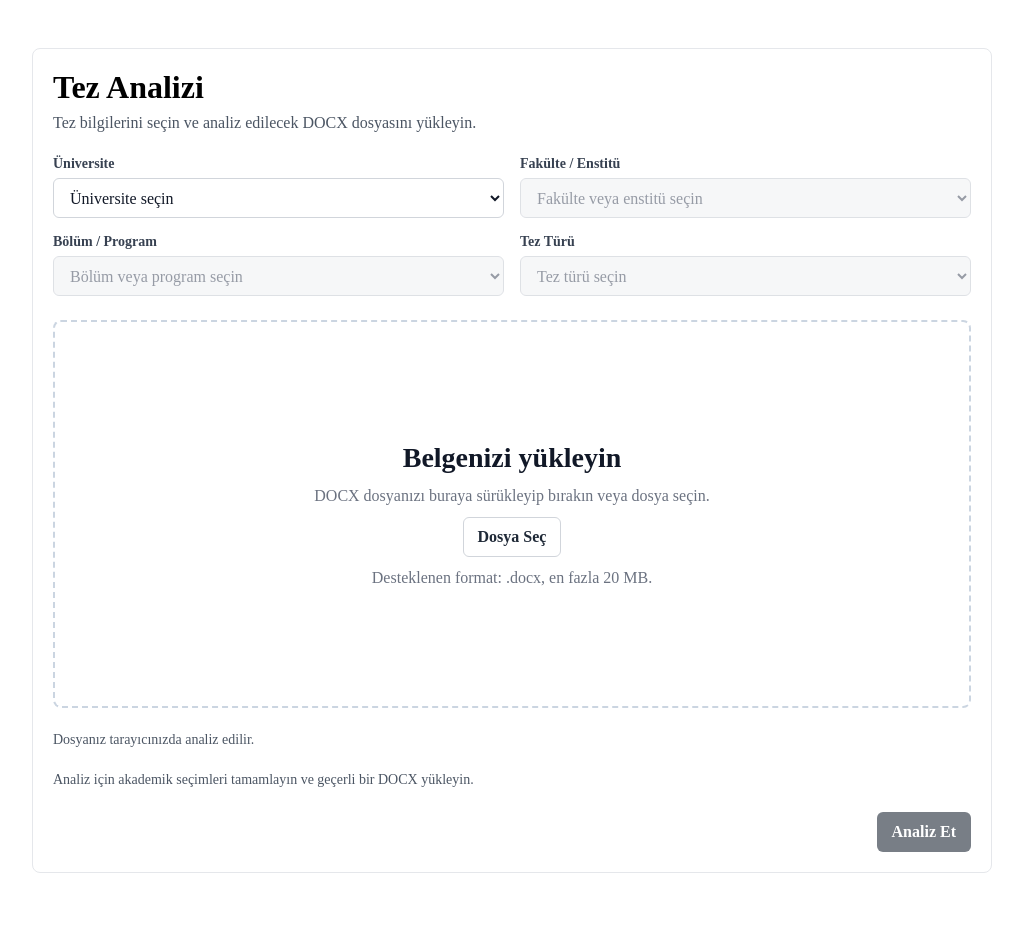
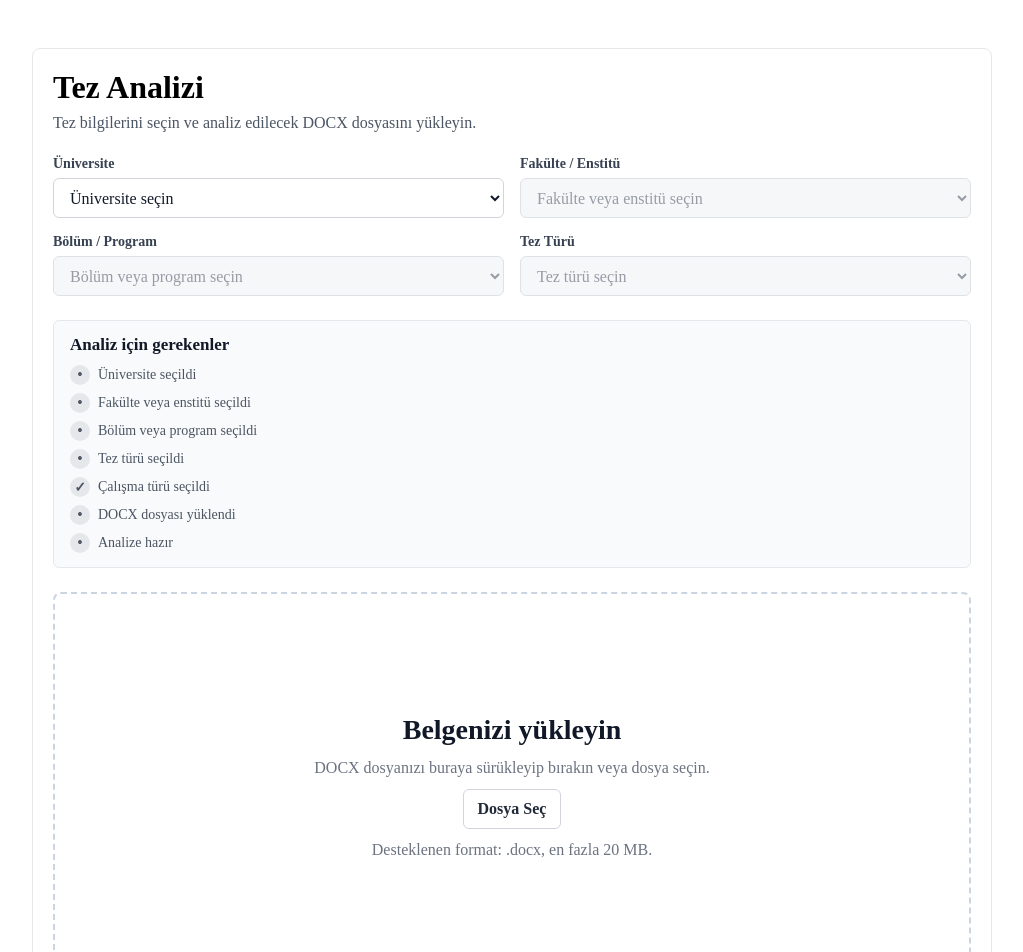
Before and after one commit to Ismail-Kandemir/thesisguard, a React (Vite) app: page / in a window 1280 px wide. Shown: the top 952 px of the page, without its empty margins (128-1151 px from the left). Before the commit the page ends 921 px from the top, so only its background shows below. Built offline with nearby package versions, Linux system fonts and the light colour scheme.

Commit message:
feat: improve upload and recovery experience

```diff
--- a/src/features/analysis/report/components/AnalysisReportView.css
+++ b/src/features/analysis/report/components/AnalysisReportView.css
@@ -33,6 +33,14 @@
 .analysis-report__severity-legend > div:first-child {
   display: grid;
   gap: 6px;
+}
+
+.analysis-report__header-actions {
+  display: inline-flex;
+  flex-shrink: 0;
+  flex-wrap: wrap;
+  justify-content: flex-end;
+  gap: 8px;
 }
 
 .analysis-report__header p,
@@ -784,6 +792,7 @@
     flex-direction: column;
   }
 
+  .analysis-report__header-actions,
   .analysis-report__header .button {
     width: 100%;
   }
--- a/src/features/analysis/report/components/AnalysisReportView.tsx
+++ b/src/features/analysis/report/components/AnalysisReportView.tsx
@@ -27,6 +27,7 @@ type ResultFilter = 'all' | RuleResultStatus
 
 interface AnalysisReportViewProps {
   analysisReport: AnalysisReport
+  onChooseAnotherFile?: () => void
   onNewAnalysis: () => void
 }
 
@@ -92,6 +93,7 @@ const severityDisplayOrder: readonly RuleSeverity[] = ['error', 'warning', 'info
 
 export function AnalysisReportView({
   analysisReport,
+  onChooseAnotherFile,
   onNewAnalysis,
 }: AnalysisReportViewProps) {
   const [activeFilter, setActiveFilter] = useState<ResultFilter>('all')
@@ -117,7 +119,14 @@ export function AnalysisReportView({
           <h1>Analiz Raporu</h1>
           <p>Tezinizin kural uyumluluğunu ve düzeltilmesi gereken alanları inceleyin.</p>
         </div>
-        <Button onClick={onNewAnalysis}>Yeni Analiz</Button>
+        <div className="analysis-report__header-actions">
+          {onChooseAnotherFile ? (
+            <Button onClick={onChooseAnotherFile} variant="secondary">
+              Başka Dosya Seç
+            </Button>
+          ) : null}
+          <Button onClick={onNewAnalysis}>Yeni Analiz</Button>
+        </div>
       </header>
 
       <ReportSummary analysisReport={analysisReport} />
--- a/src/features/upload/components/UploadActions.css
+++ b/src/features/upload/components/UploadActions.css
@@ -1,9 +1,22 @@
 .upload-actions {
   display: flex;
-  justify-content: flex-end;
+  align-items: center;
+  justify-content: space-between;
+  gap: 16px;
+}
+
+.upload-actions__disabled-reason {
+  margin: 0;
+  color: #4b5563;
+  font-size: 14px;
 }
 
 @media (max-width: 480px) {
+  .upload-actions {
+    align-items: stretch;
+    flex-direction: column;
+  }
+
   .upload-actions .button {
     width: 100%;
   }
--- a/src/features/upload/components/UploadActions.tsx
+++ b/src/features/upload/components/UploadActions.tsx
@@ -3,19 +3,24 @@ import './UploadActions.css'
 
 type UploadActionsProps = {
   disabled: boolean
+  disabledReason?: string
   isAnalyzing?: boolean
   onAnalyze: () => void
 }
 
 export function UploadActions({
   disabled,
+  disabledReason,
   isAnalyzing = false,
   onAnalyze,
 }: UploadActionsProps) {
   return (
     <div className="upload-actions">
+      {disabled && !isAnalyzing && disabledReason ? (
+        <p className="upload-actions__disabled-reason">{disabledReason}</p>
+      ) : null}
       <Button disabled={disabled || isAnalyzing} onClick={onAnalyze}>
-        {isAnalyzing ? 'Analiz ediliyor...' : 'Analiz Et'}
+        {isAnalyzing ? 'Analiz ediliyor...' : disabled ? 'Eksikleri Tamamlayın' : 'Analiz Et'}
       </Button>
     </div>
   )
--- a/src/pages/ReportPage.tsx
+++ b/src/pages/ReportPage.tsx
@@ -7,10 +7,15 @@ import './ReportPage.css'
 
 interface ReportPageProps {
   analysisReport?: AnalysisReport
+  onChooseAnotherFile?: () => void
   onNewAnalysis?: () => void
 }
 
-export function ReportPage({ analysisReport, onNewAnalysis }: ReportPageProps) {
+export function ReportPage({
+  analysisReport,
+  onChooseAnotherFile,
+  onNewAnalysis,
+}: ReportPageProps) {
   const navigate = useNavigate()
 
   function handleNewAnalysis() {
@@ -37,6 +42,7 @@ export function ReportPage({ analysisReport, onNewAnalysis }: ReportPageProps) {
     <Container className="report-page">
       <AnalysisReportView
         analysisReport={analysisReport}
+        onChooseAnotherFile={onChooseAnotherFile}
         onNewAnalysis={handleNewAnalysis}
       />
     </Container>
--- a/src/pages/UploadPage.css
+++ b/src/pages/UploadPage.css
@@ -65,10 +65,73 @@
   font-size: 14px;
 }
 
+.upload-page__readiness {
+  display: grid;
+  gap: 10px;
+  padding: 14px 16px;
+  border: 1px solid #e5e7eb;
+  border-radius: 6px;
+  background: #f9fafb;
+}
+
+.upload-page__readiness h2 {
+  margin: 0;
+  color: #111827;
+  font-size: 17px;
+}
+
+.upload-page__readiness ul {
+  display: grid;
+  gap: 8px;
+  margin: 0;
+  padding: 0;
+  list-style: none;
+}
+
+.upload-page__readiness li {
+  display: flex;
+  align-items: center;
+  gap: 8px;
+  color: #4b5563;
+  font-size: 14px;
+}
+
+.upload-page__readiness li span {
+  display: inline-grid;
+  width: 20px;
+  height: 20px;
+  place-items: center;
+  flex-shrink: 0;
+  border-radius: 999px;
+  background: #e5e7eb;
+  color: #4b5563;
+  font-weight: 700;
+}
+
+.upload-page__readiness-item--done {
+  color: #166534;
+}
+
+.upload-page__readiness-item--done span {
+  background: #dcfce7;
+  color: #166534;
+}
+
 .upload-page__privacy-note {
   margin: 0;
   color: #4b5563;
   font-size: 14px;
+}
+
+.upload-page__error-recovery {
+  margin: 0;
+  padding: 12px 14px;
+  border: 1px solid #fecaca;
+  border-radius: 6px;
+  background: #fef2f2;
+  color: #991b1b;
+  font-size: 14px;
+  font-weight: 600;
 }
 
 .upload-page__analysis-status {
--- a/src/pages/UploadPage.tsx
+++ b/src/pages/UploadPage.tsx
@@ -51,6 +51,16 @@ export function UploadPage() {
   )
   const studyTypes = thesisTypeEntry?.studyTypes ?? []
   const disabledReason = getDisabledReason(selectedFile, academicSelection)
+  const readinessItems = createReadinessItems({
+    academicSelection,
+    hasSelectedFile: selectedFile !== null,
+    hasStudyTypes: studyTypes.length > 0,
+    organizationId,
+    studyTypeId,
+    thesisTypeId,
+    unitId,
+    universityId,
+  })
 
   function handleFileSelect(file: File) {
     const validation = validateUploadFile(file)
@@ -100,16 +110,28 @@ export function UploadPage() {
     }
   }
 
+  function handleChooseAnotherFile() {
+    setAnalysisReport(null)
+    setSelectedFile(null)
+    setIsAnalyzing(false)
+    setErrorMessage('')
+  }
+
+  function handleFullReset() {
+    handleChooseAnotherFile()
+    setUniversityId('')
+    setOrganizationId('')
+    setUnitId('')
+    setThesisTypeId('')
+    setStudyTypeId('')
+  }
+
   if (analysisReport) {
     return (
       <ReportPage
         analysisReport={analysisReport}
-        onNewAnalysis={() => {
-          setAnalysisReport(null)
-          setSelectedFile(null)
-          setIsAnalyzing(false)
-          setErrorMessage('')
-        }}
+        onChooseAnotherFile={handleChooseAnotherFile}
+        onNewAnalysis={handleFullReset}
       />
     )
   }
@@ -232,27 +254,85 @@ export function UploadPage() {
           ) : null}
         </section>
 
+        <ReadinessChecklist items={readinessItems} />
         <UploadDropzone errorMessage={errorMessage} onFileSelect={handleFileSelect} />
         {selectedFile ? <FileInfo selectedFile={selectedFile} /> : null}
         <p className="upload-page__privacy-note">
           Dosyanız tarayıcınızda analiz edilir.
         </p>
-        <p className="upload-page__analysis-hint" aria-live="polite">
-          {isAnalyzing ? 'Belge analiz ediliyor. Lütfen bekleyin.' : disabledReason}
-        </p>
+        {errorMessage ? <AnalysisErrorMessage /> : null}
         {isAnalyzing ? (
           <p className="upload-page__analysis-status" role="status">
-            Analiz sonuçları hazırlanıyor...
+            Belge inceleniyor. Sonuçlar hazır olunca rapor ekranı açılacak.
           </p>
         ) : null}
         <UploadActions
           disabled={!selectedFile || !academicSelection}
+          disabledReason={disabledReason}
           isAnalyzing={isAnalyzing}
           onAnalyze={handleAnalyzeClick}
         />
       </Card>
     </Container>
   )
+}
+
+interface ReadinessState {
+  academicSelection: AcademicSelection | null
+  hasSelectedFile: boolean
+  hasStudyTypes: boolean
+  organizationId: string
+  studyTypeId: string
+  thesisTypeId: string
+  unitId: string
+  universityId: string
+}
+
+interface ReadinessItem {
+  done: boolean
+  label: string
+}
+
+function ReadinessChecklist({ items }: { items: readonly ReadinessItem[] }) {
+  return (
+    <section className="upload-page__readiness" aria-labelledby="upload-readiness-heading">
+      <h2 id="upload-readiness-heading">Analiz için gerekenler</h2>
+      <ul>
+        {items.map((item) => (
+          <li
+            className={item.done ? 'upload-page__readiness-item--done' : ''}
+            key={item.label}
+          >
+            <span aria-hidden="true">{item.done ? '✓' : '•'}</span>
+            {item.label}
+          </li>
+        ))}
+      </ul>
+    </section>
+  )
+}
+
+function AnalysisErrorMessage() {
+  return (
+    <p className="upload-page__error-recovery" role="alert">
+      Dosyayı tekrar seçebilir veya düzenlenmiş DOCX sürümünü yükleyip analizi yeniden başlatabilirsiniz.
+    </p>
+  )
+}
+
+function createReadinessItems(state: ReadinessState): ReadinessItem[] {
+  return [
+    { done: Boolean(state.universityId), label: 'Üniversite seçildi' },
+    { done: Boolean(state.organizationId), label: 'Fakülte veya enstitü seçildi' },
+    { done: Boolean(state.unitId), label: 'Bölüm veya program seçildi' },
+    { done: Boolean(state.thesisTypeId), label: 'Tez türü seçildi' },
+    {
+      done: !state.hasStudyTypes || Boolean(state.studyTypeId),
+      label: 'Çalışma türü seçildi',
+    },
+    { done: state.hasSelectedFile, label: 'DOCX dosyası yüklendi' },
+    { done: state.academicSelection !== null && state.hasSelectedFile, label: 'Analize hazır' },
+  ]
 }
 
 function createUserFriendlyAnalysisErrorMessage(error: unknown): string {
```
Also changed, not shown: tests/audit/uploadRecoveryUxStaticRegression.cjs (added, +40 -0 lines).
